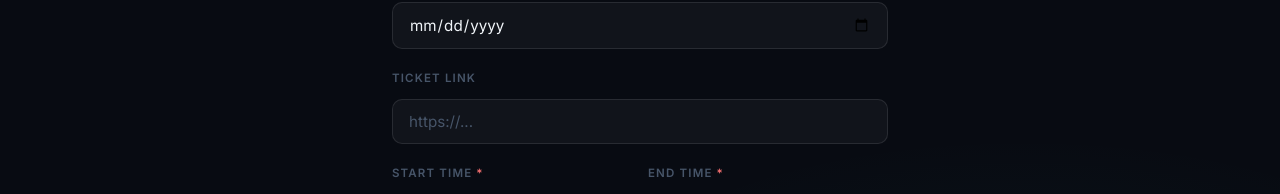
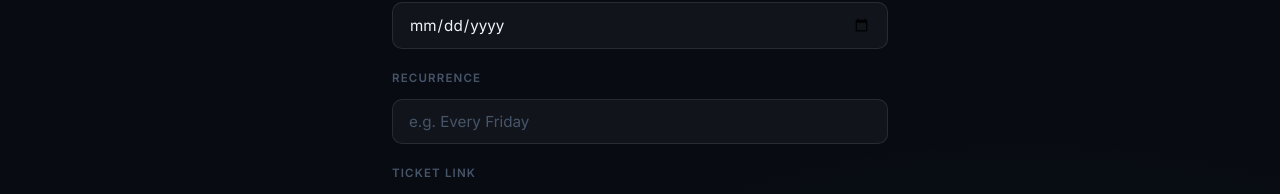
Before and after one commit to jackgardner99/Gig-Gazette, a React (Vite) app: page /Gig-Gazette/submit in a window 1280 px wide. Shown: the part 474-668 px from the top of the page. Built offline with nearby package versions, Linux system fonts and the light colour scheme; no server answers; sample sign-in values are in the browser's storage; a web font is replaced by a local one.

Commit message:
added recurrence filter

```diff
--- a/src/components/edit/EditEventPage.jsx
+++ b/src/components/edit/EditEventPage.jsx
@@ -44,10 +44,10 @@ export const EditEventPage = ({ eventType }) => {
                 event_title: data.event_title ?? '',
                 venue: data.venue?.id ?? '',
                 date: data.date ?? '',
-                weekly_recurrence: data.weekly_recurrence ?? '',
+                recurrence: data.recurrence ?? '',
+                ticket_link: data.ticket_link ?? '',
                 start_time: data.start_time ?? '',
                 end_time: data.end_time ?? '',
-                ticket_link: data.ticket_link ?? '',
             })
         })
     }, [id])
@@ -111,14 +111,14 @@ export const EditEventPage = ({ eventType }) => {
 
                 {config.hasDate ? (
                     <div className="form__field">
-                        <label className="form__label form__label--required">Date</label>
+                        <label className={`form__label${eventType === 'writersRound' || !form.recurrence ? ' form__label--required' : ''}`}>Date</label>
                         <input
                             className="form__input"
                             type="date"
                             name="date"
                             value={form.date}
                             onChange={handleChange}
-                            required
+                            required={eventType === 'writersRound' || !form.recurrence}
                         />
                     </div>
                 ) : (
@@ -127,11 +127,25 @@ export const EditEventPage = ({ eventType }) => {
                         <input
                             className="form__input"
                             type="text"
-                            name="weekly_recurrence"
-                            value={form.weekly_recurrence}
+                            name="recurrence"
+                            value={form.recurrence}
                             onChange={handleChange}
                             placeholder="e.g. Every Tuesday"
                             required
+                        />
+                    </div>
+                )}
+
+                {config.hasTicketLink && (
+                    <div className="form__field">
+                        <label className="form__label">Recurrence</label>
+                        <input
+                            className="form__input"
+                            type="text"
+                            name="recurrence"
+                            value={form.recurrence}
+                            onChange={handleChange}
+                            placeholder="e.g. Every Friday"
                         />
                     </div>
                 )}
--- a/src/components/map/MapPage.jsx
+++ b/src/components/map/MapPage.jsx
@@ -76,6 +76,7 @@ export const MapPage = () => {
     const [filterFood, setFilterFood] = useState(false)
     const [filterKidFriendly, setFilterKidFriendly] = useState(false)
     const [filterParking, setFilterParking] = useState(false)
+    const [filterRecurringShows, setFilterRecurringShows] = useState(false)
     const [popupVenue, setPopupVenue] = useState(null)
     const restaurantClickedRef = useRef(false)
 
@@ -148,6 +149,7 @@ export const MapPage = () => {
             const hasWritersRound = displayWritersRounds && writersRounds.some(w => (w.venue?.id ?? w.venue) == venue.id)
             if (!hasOpenMic && !hasWritersRound) return false
         }
+        if (filterRecurringShows && !artistShows.some(s => (s.venue?.id ?? s.venue) == venue.id && s.recurrence)) return false
         return true
     })
 
@@ -228,6 +230,13 @@ export const MapPage = () => {
                             onChange={(e) => setDisplayWritersRounds(e.target.checked)}
                         /> Writers Rounds
                     </label>
+                    <label>
+                        <input
+                            type='checkbox'
+                            checked={filterRecurringShows}
+                            onChange={(e) => setFilterRecurringShows(e.target.checked)}
+                        /> Recurring Shows
+                    </label>
                 </div>
 
             </div>
@@ -285,7 +294,7 @@ export const MapPage = () => {
                                             </>
                                         ) : (
                                             <>
-                                                <div>{event.weekly_recurrence || event.monthly_recurrence}</div>
+                                                <div>{event.recurrence}</div>
                                                 <div>{formatTime(event.start_time)} – {formatTime(event.end_time)}</div>
                                             </>
                                         )}
--- a/src/components/submit/SubmitEventPage.jsx
+++ b/src/components/submit/SubmitEventPage.jsx
@@ -17,7 +17,7 @@ export const SubmitEventPage = () => {
         event_title: '',
         venue: '',
         date: '',
-        weekly_recurrence: '',
+        recurrence: '',
         start_time: '',
         end_time: '',
         ticket_link: '',
@@ -44,14 +44,14 @@ export const SubmitEventPage = () => {
                 user: userId,
             }
             if (eventType === 'show') {
-                await createArtistShow({ ...payload, date: form.date, ticket_link: form.ticket_link })
+                await createArtistShow({ ...payload, date: form.date, recurrence: form.recurrence, ticket_link: form.ticket_link })
             } else if (eventType === 'openMic') {
-                await createOpenMic({ ...payload, weekly_recurrence: form.weekly_recurrence })
+                await createOpenMic({ ...payload, recurrence: form.recurrence })
             } else {
                 await createWritersRound({ ...payload, date: form.date })
             }
             setStatus('success')
-            setForm({ event_title: '', venue: '', date: '', weekly_recurrence: '', start_time: '', end_time: '' })
+            setForm({ event_title: '', venue: '', date: '', recurrence: '', start_time: '', end_time: '' })
         } catch {
             setStatus('error')
         }
@@ -115,8 +115,8 @@ export const SubmitEventPage = () => {
                         <input
                             className="form__input"
                             type="text"
-                            name="weekly_recurrence"
-                            value={form.weekly_recurrence}
+                            name="recurrence"
+                            value={form.recurrence}
                             onChange={handleChange}
                             placeholder="e.g. Every Tuesday"
                             required
@@ -124,14 +124,28 @@ export const SubmitEventPage = () => {
                     </div>
                 ) : (
                     <div className="form__field">
-                        <label className="form__label form__label--required">Date</label>
+                        <label className={`form__label${eventType === 'writersRound' || !form.recurrence ? ' form__label--required' : ''}`}>Date</label>
                         <input
                             className="form__input"
                             type="date"
                             name="date"
                             value={form.date}
                             onChange={handleChange}
-                            required
+                            required={eventType === 'writersRound' || !form.recurrence}
+                        />
+                    </div>
+                )}
+
+                {eventType === 'show' && (
+                    <div className="form__field">
+                        <label className="form__label">Recurrence</label>
+                        <input
+                            className="form__input"
+                            type="text"
+                            name="recurrence"
+                            value={form.recurrence}
+                            onChange={handleChange}
+                            placeholder="e.g. Every Friday"
                         />
                     </div>
                 )}
```
